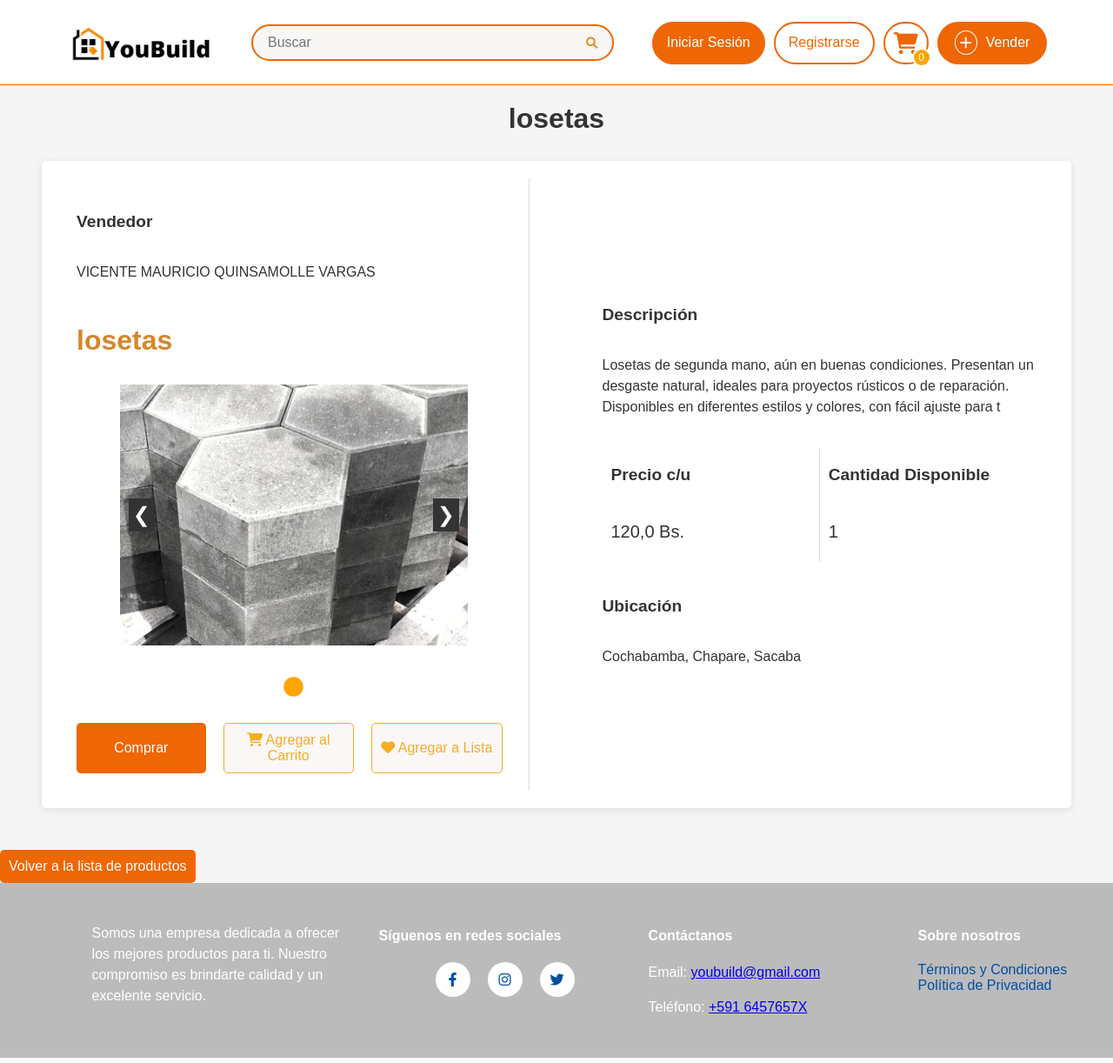
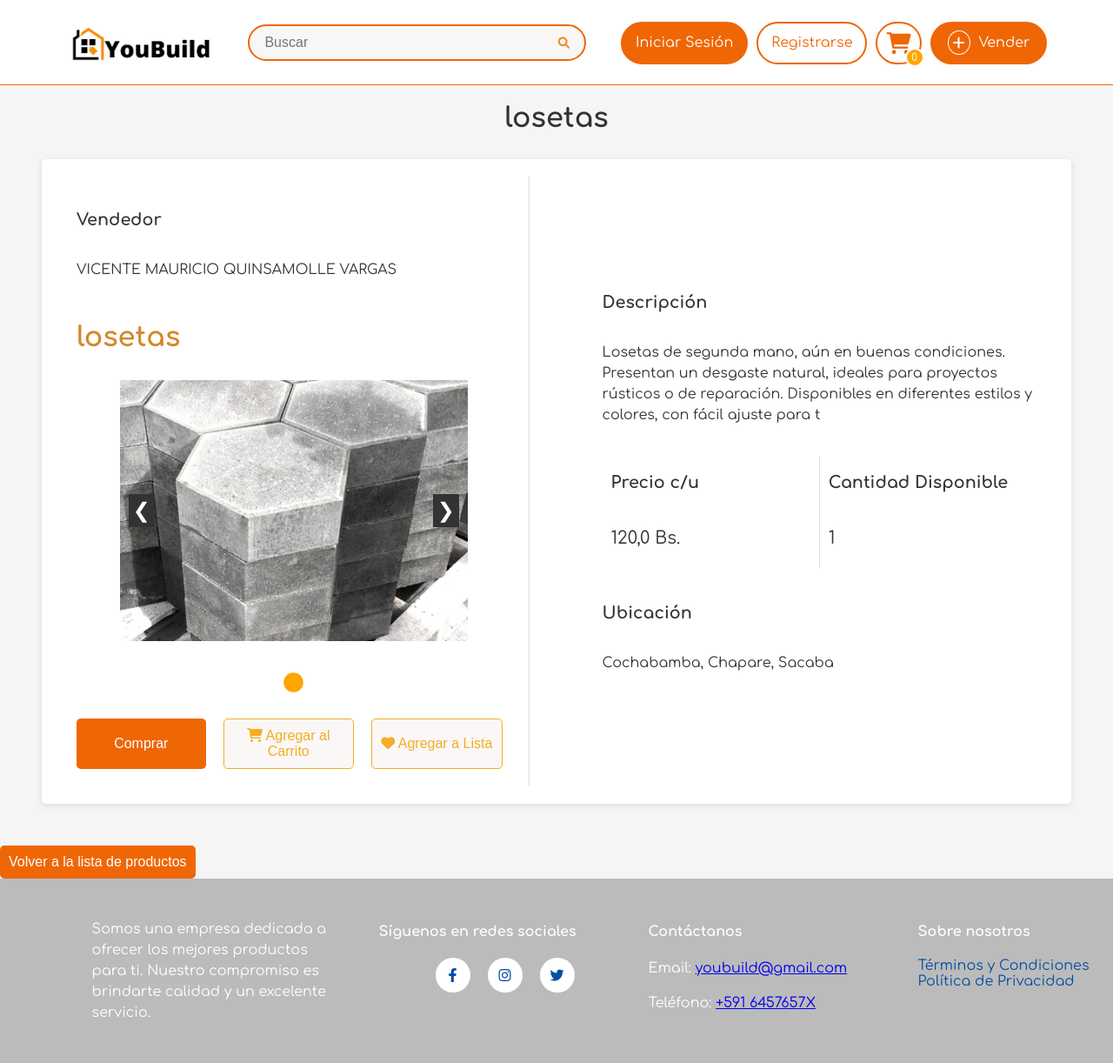
Before and after one commit to MauryQV/YouBuild, a Django app: page /producto/1/ in a window 1280 px wide; the page is wider, and only the part inside the window is pictured. Shown: that part at 87% size. Run offline with Django 5.2, Linux system fonts and the light colour scheme; data comes from the database, SQL or seed files in the repository; both versions use the stored data as it was after the commit.

Commit message:
99,99% done for today, new font implemented :D

```diff
--- a/YouBuild/sistema/templates/confirmacion.html
+++ b/YouBuild/sistema/templates/confirmacion.html
@@ -6,6 +6,12 @@
 
 {% block extra_styles %}
   <link rel="stylesheet" href="{% static 'confirmacion.css' %}">
+  <link href="https://fonts.googleapis.com/css2?family=Comfortaa:wght@400;500;700&display=swap" rel="stylesheet">
+  <style>
+    body {
+        font-family: 'Comfortaa', sans-serif;
+    }
+  </style>
 {% endblock %}
 
 {% block content %}
--- a/YouBuild/sistema/templates/confirmacion_producto.html
+++ b/YouBuild/sistema/templates/confirmacion_producto.html
@@ -8,10 +8,14 @@
     <title>Confirmación de Publicación</title>
 
     <!-- External Stylesheets -->
+    <link href="https://fonts.googleapis.com/css2?family=Comfortaa:wght@400;500;700&display=swap" rel="stylesheet">
     <link rel="stylesheet" href="https://cdnjs.cloudflare.com/ajax/libs/font-awesome/6.4.0/css/all.min.css" />
     <link rel="stylesheet" href="{% static 'style.css' %}" />
     <style>
         /* Centered Success Message */
+        body {
+            font-family: 'Comfortaa', sans-serif;
+        }
         .success-message-container {
             display: flex;
             justify-content: center;
--- a/YouBuild/sistema/templates/detalle_producto.html
+++ b/YouBuild/sistema/templates/detalle_producto.html
@@ -7,6 +7,12 @@
 <link rel="stylesheet" href="{% static 'detalleProd.css' %}" />
 <!-- Incluir Font Awesome -->
 <link rel="stylesheet" href="https://cdnjs.cloudflare.com/ajax/libs/font-awesome/6.0.0-beta3/css/all.min.css" integrity="sha384-k6RqeWeci5ZR/Lv4MR0sA0FfDOMF0sS1PeRCXGFsWobgfJj7C0vNhT5W+VY0tZ4" crossorigin="anonymous" />
+<link href="https://fonts.googleapis.com/css2?family=Comfortaa:wght@400;500;700&display=swap" rel="stylesheet">
+<style>
+    body {
+        font-family: 'Comfortaa', sans-serif;
+    }
+  </style>
 {% endblock %}
 {% block content %}
 <div class="titulo">
--- a/YouBuild/sistema/templates/layoutReg.html
+++ b/YouBuild/sistema/templates/layoutReg.html
@@ -16,8 +16,6 @@
           font-family: 'Comfortaa', sans-serif;
       }
     </style>
-
-
     {% block extra_styles %}
 
     {% endblock %}
--- a/YouBuild/sistema/templates/login.html
+++ b/YouBuild/sistema/templates/login.html
@@ -6,6 +6,7 @@
     <meta charset="UTF-8">
     <meta name="viewport" content="width=device-width, initial-scale=1.0">
     <title>Login</title>
+    <link href="https://fonts.googleapis.com/css2?family=Comfortaa:wght@400;500;700&display=swap" rel="stylesheet">
     <link rel="stylesheet" href="{% static 'login.css' %}"> <!-- Asegúrate de que la ruta sea correcta -->
 </head>
 <body>
--- a/YouBuild/sistema/templates/registro.html
+++ b/YouBuild/sistema/templates/registro.html
@@ -6,6 +6,7 @@
     <meta name="viewport" content="width=device-width, initial-scale=1.0">
     <title>Registro de Usuario</title>
     <script src="https://code.jquery.com/jquery-3.6.0.min.js"></script>
+    <link href="https://fonts.googleapis.com/css2?family=Comfortaa:wght@400;500;700&display=swap" rel="stylesheet">
     <link rel="stylesheet" href="{% static 'registro.css' %}">
     <link rel="stylesheet" href="{% static 'style.css' %}" />
     <link rel="stylesheet" href="{% static 'topbar.css' %}">
--- a/YouBuild/sistema/templates/success.html
+++ b/YouBuild/sistema/templates/success.html
@@ -8,10 +8,14 @@
     <title>Registro Exitoso</title>
 
     <!-- External Stylesheets -->
+    <link href="https://fonts.googleapis.com/css2?family=Comfortaa:wght@400;500;700&display=swap" rel="stylesheet">
     <link rel="stylesheet" href="https://cdnjs.cloudflare.com/ajax/libs/font-awesome/6.4.0/css/all.min.css" />
     <link rel="stylesheet" href="{% static 'style.css' %}" />
     <style>
         /* Centered Success Message */
+        body {
+            font-family: 'Comfortaa', sans-serif;
+        }
         .success-message-container {
             display: flex;
             justify-content: center;
--- a/YouBuild/sistema/templates/terms&conditions.html
+++ b/YouBuild/sistema/templates/terms&conditions.html
@@ -2,11 +2,12 @@
 <html lang="es">
 <head>
     <meta charset="UTF-8">
+    <link href="https://fonts.googleapis.com/css2?family=Comfortaa:wght@400;500;700&display=swap" rel="stylesheet">
     <meta name="viewport" content="width=device-width, initial-scale=1.0">
     <title>Términos y Condiciones - YouBuild</title>
     <style>
         body {
-            font-family: Arial, sans-serif;
+            font-family: Comfortaa, sans-serif;
             margin: 0;
             padding: 0;
             background-color: #f5f5f5;
```
Also changed, not shown: YouBuild/sistema/templates/checkout.html (+6 -1 lines), YouBuild/db.sqlite3.
